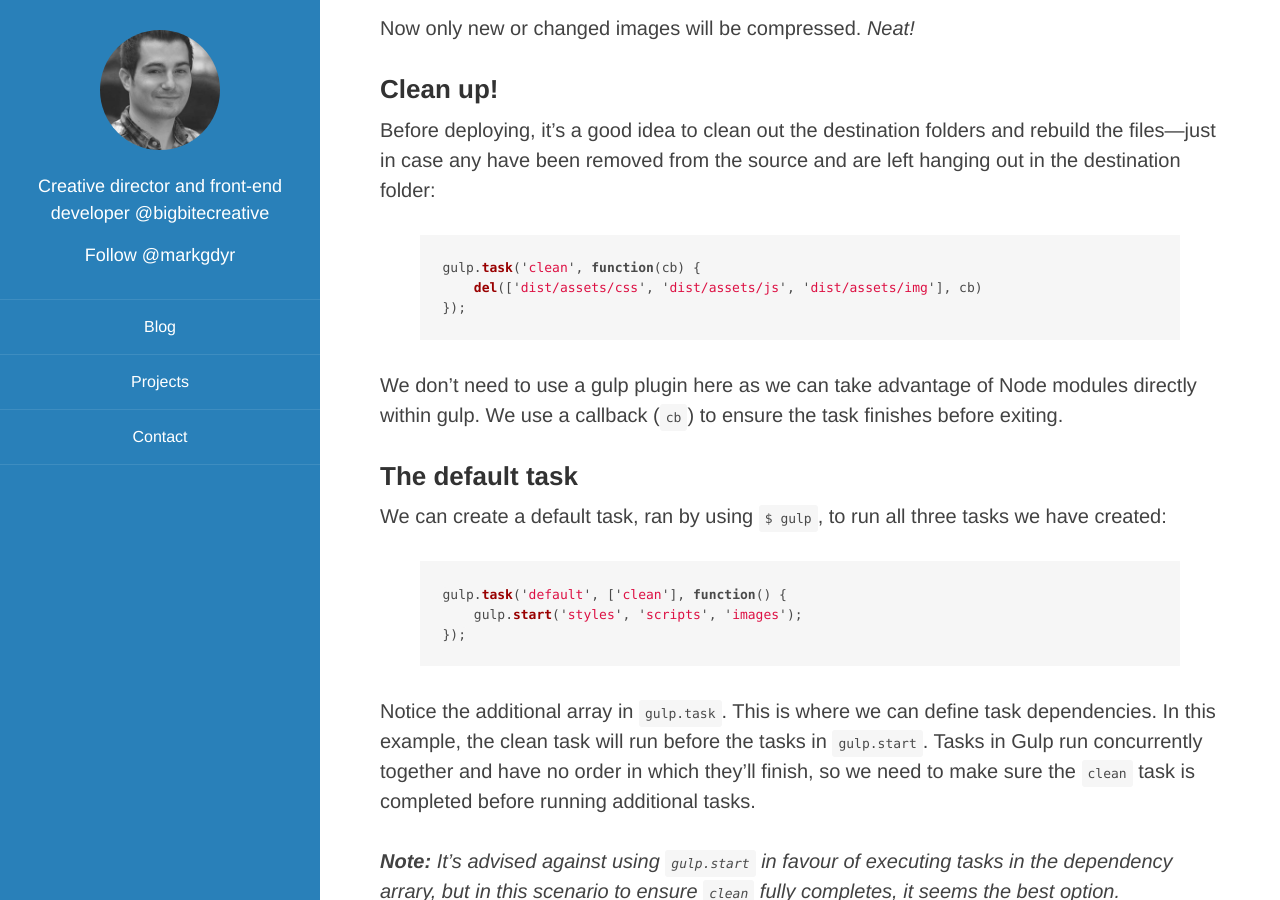
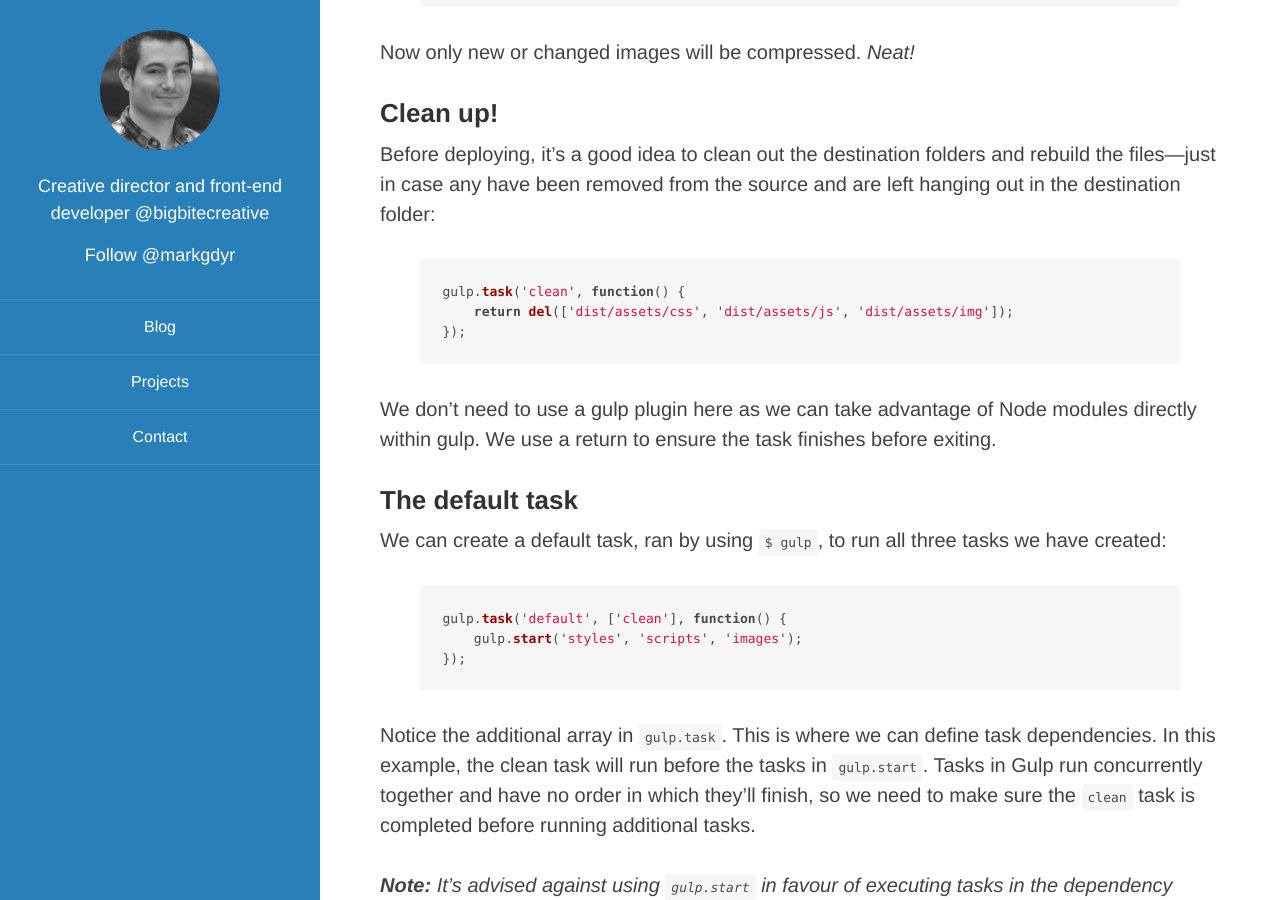
Before and after one commit to markgoodyear/markgoodyear.github.io, a Jekyll site: the page built from _posts/2014-01-19-getting-started-with-gulp.md, in a window 1280 px wide and 900 px high, scrolled down 6561 px. Built offline with Jekyll 4.4.1, drawn with Linux system fonts in a browser that asks for light colours; comment, search, counter and statistics services are not loaded; a file with an impossible date is left out; some of the changed text lies outside the part shown.

```diff
--- a/_posts/2014-01-19-getting-started-with-gulp.md
+++ b/_posts/2014-01-19-getting-started-with-gulp.md
@@ -242,12 +243,12 @@ Now only new or changed images will be compressed. *Neat!*
 Before deploying, it's a good idea to clean out the destination folders and rebuild the files—just in case any have been removed from the source and are left hanging out in the destination folder:
 
 {% highlight js  %}
-gulp.task('clean', function(cb) {
-    del(['dist/assets/css', 'dist/assets/js', 'dist/assets/img'], cb)
+gulp.task('clean', function() {
+    return del(['dist/assets/css', 'dist/assets/js', 'dist/assets/img']);
 });
 {% endhighlight %}
 
-We don't need to use a gulp plugin here as we can take advantage of Node modules directly within gulp. We use a callback (`cb`) to ensure the task finishes before exiting.
+We don't need to use a gulp plugin here as we can take advantage of Node modules directly within gulp. We use a return to ensure the task finishes before exiting.
 
 
 ### The default task
```
Also changed, not shown: other parts of _posts/2014-01-19-getting-started-with-gulp.md (+2 -1 lines).
